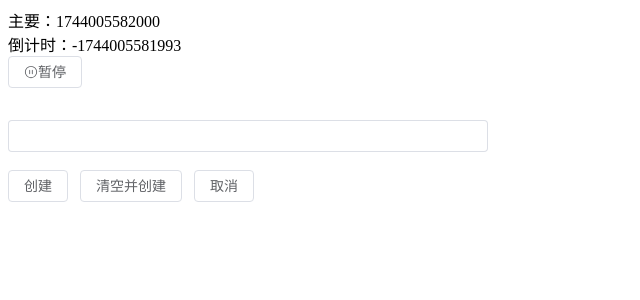
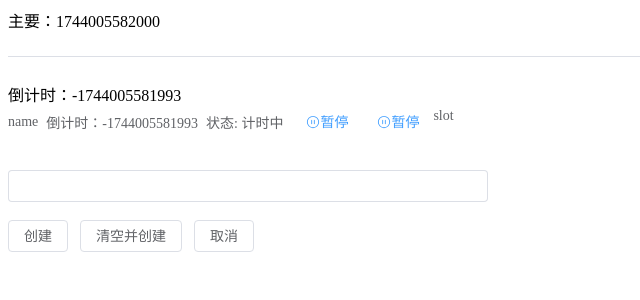
Before and after one commit to huayuprophet/Catime-web, a Vue app: page / in a window 1280 px wide. Shown: the top 300 px of the page, without its empty margins (0-640 px from the left). Built offline with nearby package versions, Linux system fonts and the light colour scheme.

Commit message:
实现正计时基本功能

```diff
--- a/src/App.vue
+++ b/src/App.vue
@@ -4,20 +4,10 @@
             <span>主要：</span>
             <span>{{ now }}</span>
         </div>
-        <div>
-            <span>倒计时：</span>
-            <span>{{ timer_show }}</span>
-        </div>
-        <div>
-            <ElButton @click="count_down_button_click" :type="is_pause ? 'info' : ''">
-                <ElIcon>
-                    <VideoPlay v-show="is_pause">
-                    </VideoPlay>
-                    <VideoPause v-show="!is_pause"></VideoPause>
-                </ElIcon>
-                {{ is_pause ? '继续' : '暂停' }}
-            </ElButton>
-        </div>
+        <ElDivider></ElDivider>
+        <timer_item>
+            <ElText>slot</ElText>
+        </timer_item>
         <div style="margin-top: 2rem;">
             <div>
                 <ElForm @submit.prevent="count_down_submit" style="max-width: 480px;">
@@ -43,8 +33,8 @@
 <script setup>
 import { ElConfigProvider } from 'element-plus';
 import zhCn from 'element-plus/es/locale/lang/zh-cn'
-import { ref, onMounted, provide, computed } from 'vue';
-import { VideoPause, VideoPlay } from '@element-plus/icons-vue';
+import { ref, onMounted, provide } from 'vue';
+import timer_item from './components/timer_item.vue';
 // 当前时间
 const now = ref(0)
 // 提供给组件
@@ -63,27 +53,9 @@ onMounted(() => {
 })
 // 倒计时对象
 const timer = ref({
-    time_0: 1,
-    time: 6,
+    time_0: 0,
+    time: 0
 })
-const time_1 = computed(() => {
-    return timer.value.time_0 + timer.value.time
-})
-const timing = computed(() => {
-    return now.value - timer.value.time_0
-})
-const down = computed(() => {
-    return time_1.value - now.value
-})
-
-// 展示的倒计时时间
-const timer_show = computed(() => {
-    if (is_pause.value) {
-        return timer.value.time
-    }
-    return down.value
-})
-// timer.value.time_0 + timer.value.time
 // 快捷设置倒计时
 const count_down_setting = ref('')
 function count_down_submit() {
@@ -117,23 +89,5 @@ function count_down_submit() {
     timer.value.time = after
 }
 
-// 暂停倒计时
-const is_pause = ref(false)
-function count_down_pause() {
-    is_pause.value = true
-    timer.value.time = down.value
-}
-// 继续倒计时
-function count_down_continue() {
-    timer.value.time_0 = Date.now();
-    is_pause.value = false
-}
-// 暂停继续按钮点击事件
-function count_down_button_click() {
-    if (is_pause.value) {
-        count_down_continue()
-    } else {
-        count_down_pause()
-    }
-}
+
 </script>
--- /dev/null
+++ b/src/components/timer_item.vue
@@ -0,0 +1,129 @@
+<template>
+    <div>
+        <span>倒计时：</span>
+        <span>{{ timer_show }}</span>
+    </div>
+
+    <ElSpace>
+        <ElText>name</ElText>
+        <ElText>
+            倒计时：{{ timer_show }}
+        </ElText>
+        <ElText>状态: 计时中</ElText>
+        <ElButtonGroup>
+            <ElButton @click="pause_continue_click" :type="is_pause ? 'info' : 'primary'" :bg="is_pause ? true : false"
+                text="">
+                <ElIcon>
+                    <VideoPlay v-show="is_pause">
+                    </VideoPlay>
+                    <VideoPause v-show="!is_pause"></VideoPause>
+                </ElIcon>
+                {{ is_pause ? '继续' : '暂停' }}
+            </ElButton>
+            <ElButton @click="pause_continue_click" :type="is_pause ? 'info' : 'primary'" :bg="is_pause ? true : false"
+                text="">
+                <ElIcon>
+                    <VideoPlay v-show="is_pause">
+                    </VideoPlay>
+                    <VideoPause v-show="!is_pause"></VideoPause>
+                </ElIcon>
+                {{ is_pause ? '继续' : '暂停' }}
+            </ElButton>
+
+            <slot></slot>
+        </ElButtonGroup>
+    </ElSpace>
+
+</template>
+<script setup>
+import { inject, ref, computed } from 'vue';
+import { VideoPause, VideoPlay } from '@element-plus/icons-vue';
+// import { log } from 'node:console';
+const now = inject('now')
+// 倒计时对象
+const timer = ref({
+    time_0: 1,
+    time: 6,
+    // 是否正计时类型
+    count_up: false
+})
+// 倒计时结束时间
+const time_1 = computed(() => {
+    return timer.value.time_0 + timer.value.time
+})
+// 正计时时间
+const timing = computed(() => {
+    return now.value - timer.value.time_0
+})
+// 剩余倒计时时间
+const down = computed(() => {
+    return time_1.value - now.value
+})
+
+// 展示的倒计时时间
+const timer_show = computed(() => {
+    // 暂停时显示暂停值
+    if (is_pause.value) {
+        return timer.value.time
+    }
+    // 正计时显示正计时的时间
+    if (timer.value.count_up) {
+        return timing.value
+    }
+    return down.value
+})
+// timer.value.time_0 + timer.value.time
+
+// 暂停倒计时
+const is_pause = ref(false)
+function count_down_pause() {
+    is_pause.value = true
+    timer.value.time = down.value
+}
+// 继续倒计时
+function count_down_continue() {
+    timer.value.time_0 = now.value;
+    is_pause.value = false
+}
+// 暂停继续倒计时按钮点击事件
+function count_down_button_click() {
+    if (is_pause.value) {
+        count_down_continue()
+    } else {
+        count_down_pause()
+    }
+}
+// 暂停正计时
+function count_up_pause() {
+    is_pause.value = true
+    timer.value.time = timing.value
+}
+// 继续正计时
+function count_up_continue() {
+    timer.value.time_0 = now.value - timer.value.time
+    is_pause.value = false
+}
+// 暂停继续正计时按钮点击事件
+function count_up_button_click() {
+    if (is_pause.value) {
+        count_up_continue()
+    } else {
+        count_up_pause()
+    }
+}
+// 暂停按钮点击事件
+function pause_continue_click() {
+    // 检查是倒计时还是正计时
+    if (timer.value.count_up) {
+        count_up_button_click()
+    } else {
+        count_down_button_click()
+    }
+}
+function set_count_up() {
+    timer.value = {
+        time_0: now.value,
+        count_up: true
+    }
+}
+</script>
```
Also changed, not shown: 1 other file (tests, documents, lock files or other folders).
